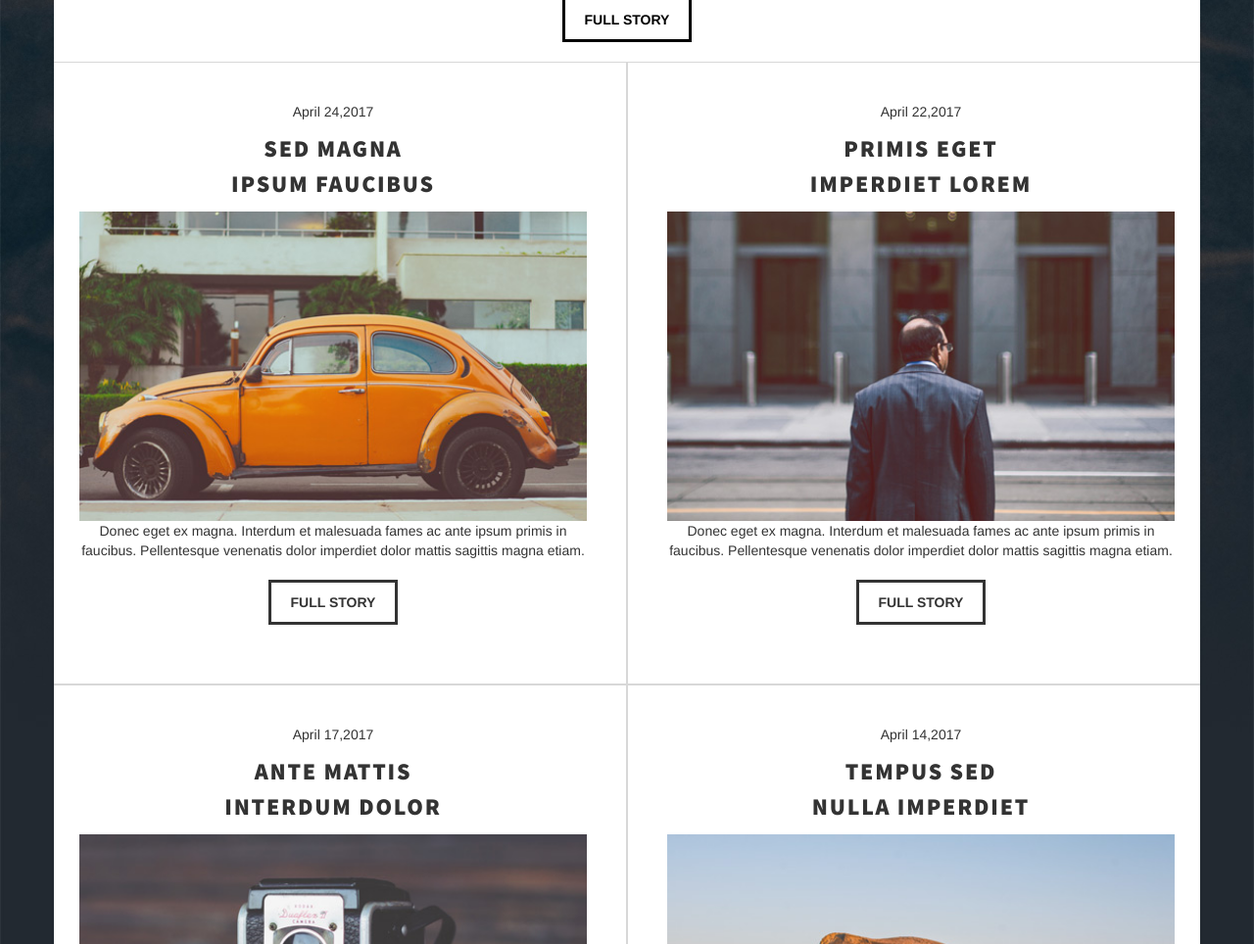
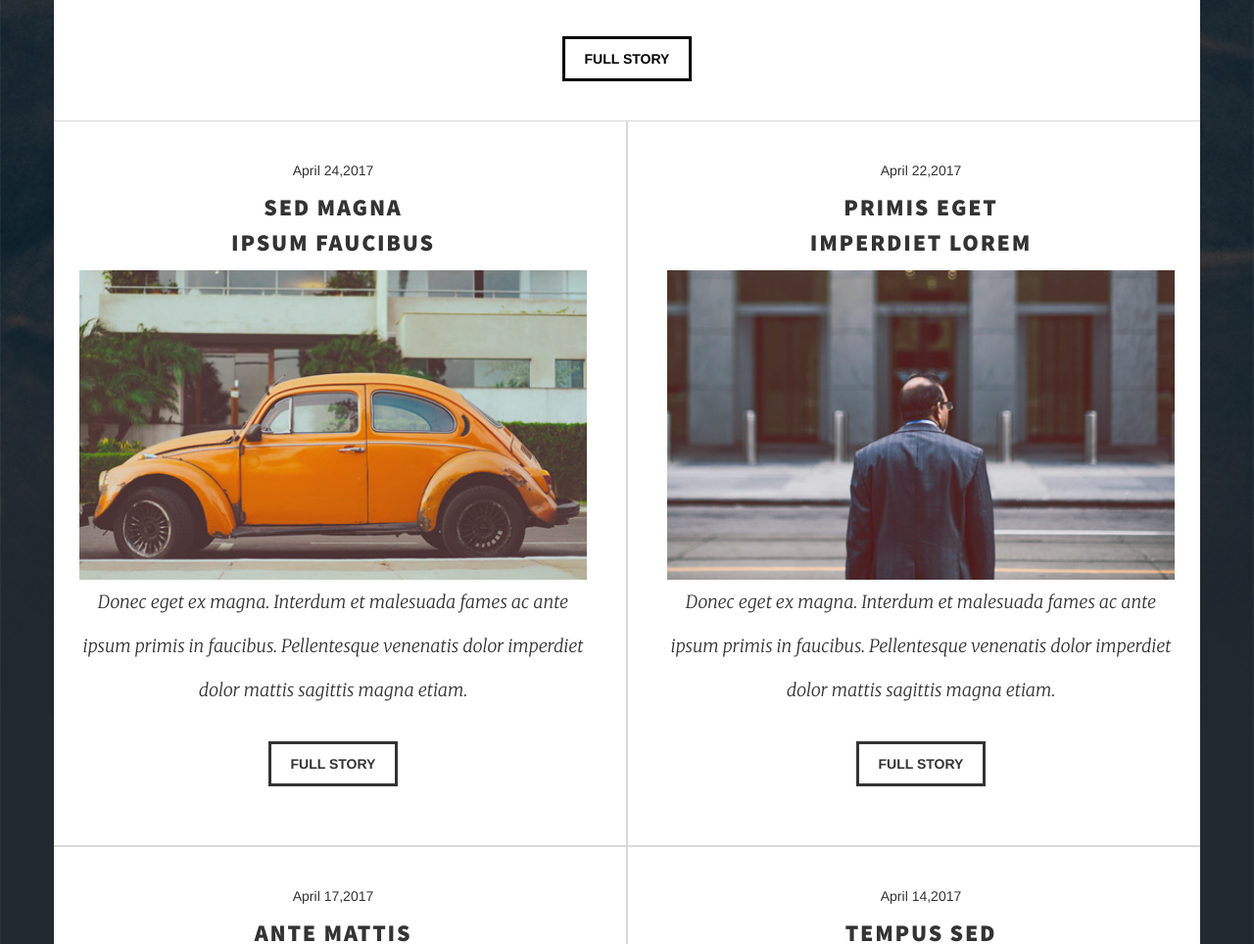
Before and after one commit to DouardAlexandre/Massively2, a plain HTML site: page index.html in a window 1280 px wide. Shown: the part 1836-2800 px from the top of the page at 98% size. Drawn offline with Linux system fonts and the light colour scheme.

Commit message:
Add files via upload

```diff
--- a/index.html
+++ b/index.html
@@ -11,6 +11,7 @@
   <link href="assets/css/main.css" rel="stylesheet">
   <link href="assets/css/font-awesome.min.css" rel="stylesheet">
   <link href="https://fonts.googleapis.com/css?family=Merriweather:300i|Source+Sans+Pro:900" rel="stylesheet">
+
 </head>
 <body>
 
@@ -70,12 +71,12 @@
           <div class="tab-pane active" id="massively">
             <div class="row">
               <div class="col-md-12 nopadding">  <!--pour centrer -->
-                <!--inserer date April 25,2017-->
+
                 <article class="article-main">
                   <header>
-                  <p><span class="Date pArticleMain">April 25, 2017</span></p>
+                  <p><span class="Date pArticleMain">April 25, 2017</span></p>   <!--inserer lignes à coté date April 25,2017-->
                     <h2 class="h2ArticleMain text-center">
-                      <a href="#">  <!--changer couleur quand la souris passe -->
+                      <a href="#">
                         And this is a<br>
                         massive headline</a>
                       </h2>
@@ -86,10 +87,11 @@
                           <img src="assets/images/pic01.jpg"/>
                         </div>
                     </div>
-
+                    <td>&nbsp;</td>
                     <div class="actions">
                       <button type="button" class="button action-button">Full Story</button>
                     </div>
+                    <td>&nbsp;</td>
                   </article>
                 </div>
               </div>
@@ -106,13 +108,13 @@
               <article class="post">
                 <header>
                   <p class="date"> April 24,2017</p>
-                  <h3 > Sed magna <br>ipsum faucibus</h3>
+                  <h3> Sed magna <br>ipsum faucibus</h3>
                 </header>
 
                 <div class="container-img-zoom">
                   <img src="./assets/images/pic02.jpg"/>
                 </div>
-                Donec eget ex magna. Interdum et malesuada fames ac ante ipsum primis in faucibus. Pellentesque venenatis dolor imperdiet dolor mattis sagittis magna etiam.
+                  <p class="p1">Donec eget ex magna. Interdum et malesuada fames ac ante ipsum primis in faucibus. Pellentesque venenatis dolor imperdiet dolor mattis sagittis magna etiam.</p>
                 <div class="actions">
                   <button type="button" class="button action-button">Full Story</button>
                 </div>
@@ -130,8 +132,7 @@
                   <div class="container-img-zoom">
                     <img src="./assets/images/pic03.jpg"/>
                   </div>
-
-                  Donec eget ex magna. Interdum et malesuada fames ac ante ipsum primis in faucibus. Pellentesque venenatis dolor imperdiet dolor mattis sagittis magna etiam.
+                  <p class="p1">Donec eget ex magna. Interdum et malesuada fames ac ante ipsum primis in faucibus. Pellentesque venenatis dolor imperdiet dolor mattis sagittis magna etiam. </p>
                   <div class="actions">
                     <button type="button" class="button action-button">Full Story</button>
                   </div>
@@ -153,7 +154,7 @@
                   <div class="container-img-zoom">
                     <img src="./assets/images/pic04.jpg"/>
                   </div>
-                  Donec eget ex magna. Interdum et malesuada fames ac ante ipsum primis in faucibus. Pellentesque venenatis dolor imperdiet dolor mattis sagittis magna etiam.
+                  <p class="p1">Donec eget ex magna. Interdum et malesuada fames ac ante ipsum primis in faucibus. Pellentesque venenatis dolor imperdiet dolor mattis sagittis magna etiam.</p>
                   <div class="actions">
                     <button type="button" class="button action-button">Full Story</button>
                   </div>
@@ -171,8 +172,7 @@
                     <div class="container-img-zoom">
                       <img src="./assets/images/pic05.jpg"/>
                     </div>
-
-                    Donec eget ex magna. Interdum et malesuada fames ac ante ipsum primis in faucibus. Pellentesque venenatis dolor imperdiet dolor mattis sagittis magna etiam.
+                      <p class="p1">Donec eget ex magna. Interdum et malesuada fames ac ante ipsum primis in faucibus. Pellentesque venenatis dolor imperdiet dolor mattis sagittis magna etiam.</p>
                     <div class="actions">
                       <button type="button" class="button action-button">Full Story</button>
                     </div>
@@ -195,7 +195,7 @@
                     <div class="container-img-zoom">
                       <img src="./assets/images/pic06.jpg"/>
                     </div>
-                    Donec eget ex magna. Interdum et malesuada fames ac ante ipsum primis in faucibus. Pellentesque venenatis dolor imperdiet dolor mattis sagittis magna etiam.
+                    <p class="p1">Donec eget ex magna. Interdum et malesuada fames ac ante ipsum primis in faucibus. Pellentesque venenatis dolor imperdiet dolor mattis sagittis magna etiam.</p>
                     <div class="actions">
                       <button type="button" class="button action-button">Full Story</button>
                     </div>
@@ -214,7 +214,7 @@
                         <img src="./assets/images/pic07.jpg"/>
                       </div>
 
-                      Donec eget ex magna. Interdum et malesuada fames ac ante ipsum primis in faucibus. Pellentesque venenatis dolor imperdiet dolor mattis sagittis magna etiam.
+                      <p class="p1">Donec eget ex magna. Interdum et malesuada fames ac ante ipsum primis in faucibus. Pellentesque venenatis dolor imperdiet dolor mattis sagittis magna etiam.</p>
                       <div class="actions">
                         <button type="button" class="button action-button">Full Story</button>
                       </div>
@@ -314,6 +314,7 @@
 
                   <section class="footerigth" class="row">
                     <div class="col-md-3">
+                    <br>
                       SOCIAL
                     </div>
                     <div class="col-md-9">
```
